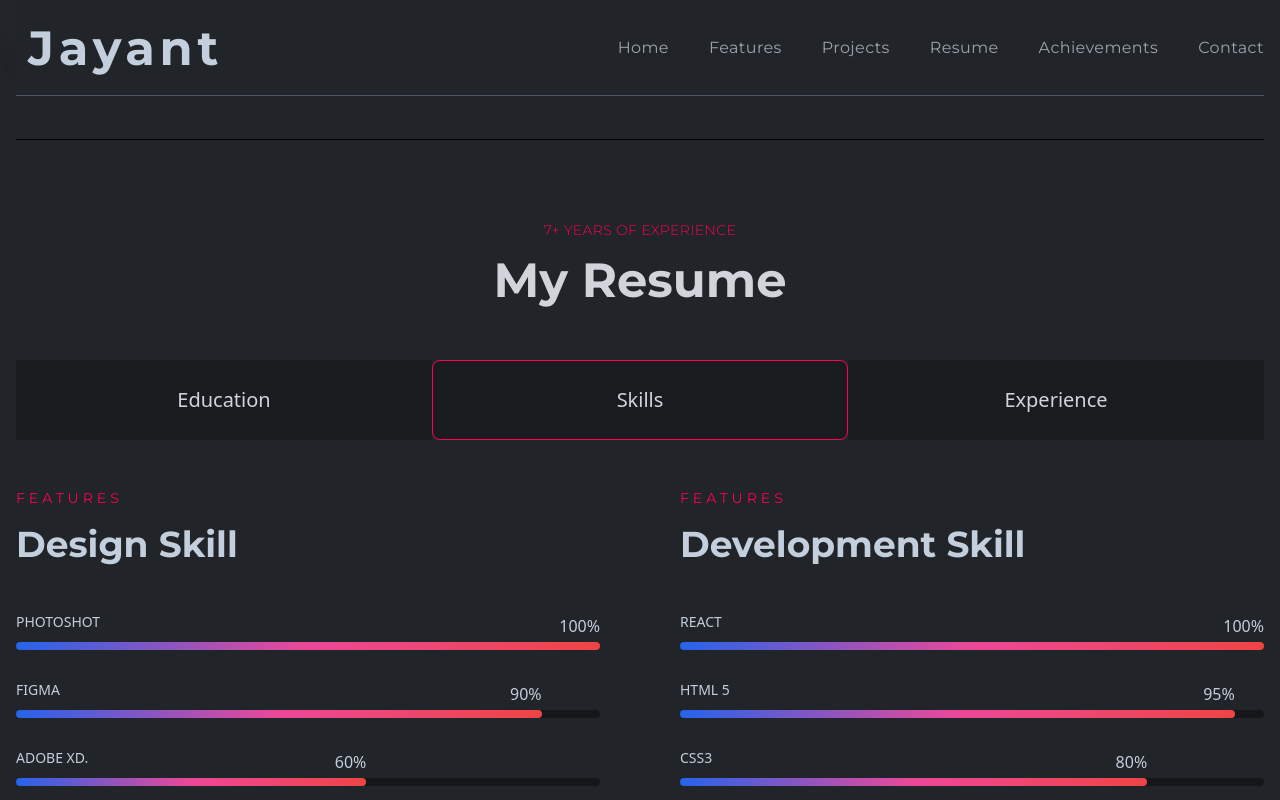
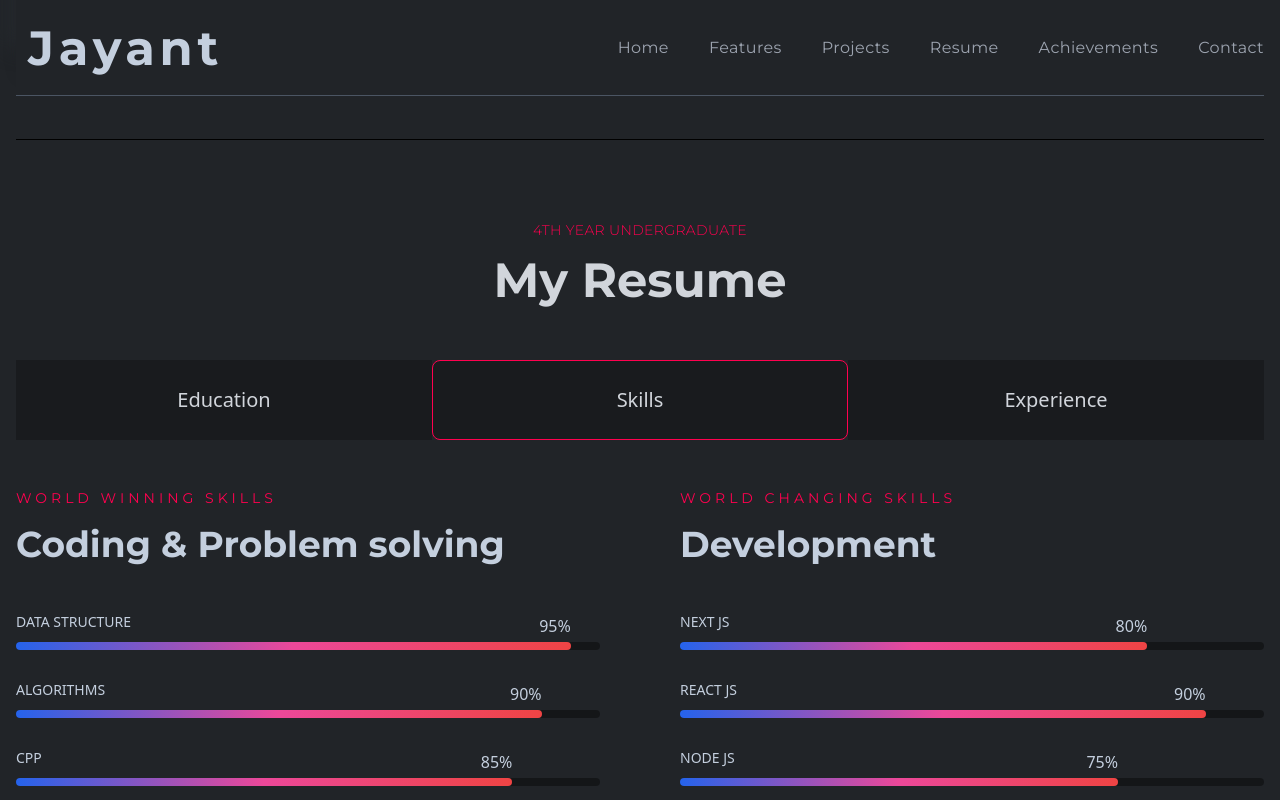
Before and after one commit to Jayant-001/Portfolio, a React (Create React App) app: page / in a window 1280 px wide. Both pictures are taken after a click on the item "Skills". Shown: the part 3607-4407 px from the top of the page. Built offline with nearby package versions, Linux system fonts and the light colour scheme.

Commit message:
update resume section

```diff
--- a/src/components/projects/Projects.js
+++ b/src/components/projects/Projects.js
@@ -29,7 +29,7 @@ const Projects = () => {
         },
         {
             title: "Epic Cart",
-            desc: "E-commerce website build on Next.JS  Features: Payment integration using Stripe, use-shopping-cart hook for products management",
+            desc: "E-commerce website build on Next.JS  Features: Payment integration using Stripe, use-shopping-cart hook for products management.",
             liveUrl: "https://epic-cart-stripe.vercel.app/",
             githubUrl: "https://github.com/Jayant-001/Epic-Cart-Stripe",
             image: ekartProjectImage,
@@ -79,7 +79,7 @@ const Projects = () => {
             </div>
             <div className="grid grid-cols-1 md:grid-cols-2 xl:grid-cols-3 gap-6 xl:gap-14">
                 {projectsData.map((data, id) => {
-                    return <ProjectsCard data={data} />;
+                    return <ProjectsCard key={id} data={data} />;
                 })}
 
                 {/* <ProjectsCard
--- a/src/components/resume/Education.js
+++ b/src/components/resume/Education.js
@@ -19,18 +19,19 @@ const Education = () => {
                         Education Timeline
                     </h2>
                 </div>
-                <div className="mt-6 lgl:mt-14 w-full h-[1000px] border-l-[6px] border-l-black border-opacity-30 flex flex-col gap-10">
+                <div className="mt-6 lgl:mt-14 w-full h-[500px] border-l-[6px] border-l-black border-opacity-30 flex flex-col gap-10">
                     <ResumeCard
                         title="B Tech - Computer Science and Engineering"
                         subTitle="KIET GROUP OF INSTITUTIONS (2021 - 2024)"
-                        result="7.8/10"
-                        des={`The education provided by our college is totally waste. In order to prepare for a good placement you have to fight on your own. In case of failure 'Just blame your college and move on'`}
+                        result="7.8 / 10"
+                        // des={`The education provided by our college is totally waste. In order to prepare for a good placement you have to fight on your own. In case of failure 'Just blame your college and move on'`}
+                        des=""
                     />
                     <ResumeCard
                         title="Diploma - Computer Science and Engineering"
                         subTitle="S R G P Chakia, Chandauli (2018 - 2021)"
-                        result="4.75/5"
-                        des="Higher education is tertiary education leading to award of an academic degree. Higher education, also called post-secondary education."
+                        result="7.7 / 10"
+                        des=""
                     />
                     {/* <ResumeCard
                         title="Secondary School Education"
@@ -42,7 +43,7 @@ const Education = () => {
             </div>
             {/* part Two */}
 
-            <div>
+            {/* <div>
                 <div className="py-6 lgl:py-12 font-titleFont flex flex-col gap-4">
                     <p className="text-sm text-designColor tracking-[4px]">
                         2010 - 2022
@@ -64,14 +65,14 @@ const Education = () => {
                         result="MALAYSIA"
                         des="A popular destination with a growing number of highly qualified homegrown graduates, it's true that securing a role in Malaysia isn't easy."
                     />
-                    {/* <ResumeCard
+                    <ResumeCard
                         title="Front-end Developer"
                         subTitle="Nike - (2020 - 2011)"
                         result="Oman"
                         des="The Oman economy has grown strongly over recent years, having transformed itself from a producer and innovation-based economy."
-                    /> */}
+                    />
                 </div>
-            </div>
+            </div> */}
         </motion.div>
     );
 };
--- a/src/components/resume/Resume.js
+++ b/src/components/resume/Resume.js
@@ -13,7 +13,7 @@ const Resume = () => {
   return (
     <section id="resume" className="w-full py-20 border-b-[1px] border-b-black">
       <div className="flex justify-center items-center text-center">
-        <Title title="7+ YEARS OF EXPERIENCE" des="My Resume" />
+        <Title title="4th year UNDERGRADUATE" des="My Resume" />
       </div>
       <div>
         <ul className="w-full grid grid-cols-1 md:grid-cols-3 xl:grid-cols-3">
--- a/src/components/resume/ResumeCard.js
+++ b/src/components/resume/ResumeCard.js
@@ -2,13 +2,13 @@ import React from 'react'
 
 const ResumeCard = ({title,subTitle,result,des}) => {
   return (
-    <div className="w-full h-1/3 group flex">
+    <div className="w-full h-fit min-h-1/2 group flex">
       <div className="w-10 h-[6px] bgOpacity mt-16 relative">
         <span className="absolute w-5 h-5 rounded-full -top-2 -left-3 flex justify-center items-center bg-black bg-opacity-60">
           <span className="w-3 h-3 rounded-full bg-bodyColor inline-flex group-hover:bg-designColor duration-300"></span>
         </span>
       </div>
-      <div className="w-full bg-black bg-opacity-20 hover:bg-opacity-30 duration-300  rounded-lg p-4 lgl:px-10 flex flex-col justify-center gap-6 lgl:gap-10 shadow-shadowOne">
+      <div className="w-full py-5 md:py-10 bg-black bg-opacity-20 hover:bg-opacity-30 duration-300  rounded-lg p-4 lgl:px-10 flex flex-col justify-center gap-6 lgl:gap-10 shadow-shadowOne">
         <div className="flex flex-col lgl:flex-row justify-between gap-4 lgl:gap-0 lgl:items-center">
           <div>
             <h3 className="text-xl md:text-2xl font-semibold group-hover:text-white duration-300">
--- a/src/components/resume/Skills.js
+++ b/src/components/resume/Skills.js
@@ -1,5 +1,5 @@
-import React from 'react'
-import { motion } from 'framer-motion';
+import React from "react";
+import { motion } from "framer-motion";
 
 const Skills = () => {
     return (
@@ -11,26 +11,34 @@ const Skills = () => {
             <div className="w-full lgl:w-1/2">
                 <div className="py-12 font-titleFont flex flex-col gap-4">
                     <p className="text-sm text-designColor tracking-[4px] uppercase">
-            Features
+                    World winning skills
                     </p>
-          <h2 className="text-3xl md:text-4xl font-bold">Design Skill</h2>
+                    <h2 className="text-3xl md:text-4xl font-bold">
+                        Coding & Problem solving
+                    </h2>
                 </div>
                 <div className='className="mt-14 w-full flex flex-col gap-6'>
                     <div className="overflow-x-hidden">
-            <p className="text-sm uppercase font-medium">Photoshot</p>
+                        <p className="text-sm uppercase font-medium">
+                            Data Structure
+                        </p>
                         <span className="w-full h-2 bgOpacity rounded-md inline-flex mt-2">
                             <motion.span
                                 initial={{ x: "-100%", opacity: 0 }}
                                 animate={{ x: 0, opacity: 1 }}
                                 transition={{ duration: 0.5, delay: 0.5 }}
-                className="w-full h-full bg-gradient-to-r from-blue-600 via-pink-500 to-red-500 rounded-md relative"
+                                className="w-[95%] h-full bg-gradient-to-r from-blue-600 via-pink-500 to-red-500 rounded-md relative"
                             >
-                <span className="absolute -top-7 right-0">100%</span>
+                                <span className="absolute -top-7 right-0">
+                                    95%
+                                </span>
                             </motion.span>
                         </span>
                     </div>
                     <div className="overflow-x-hidden">
-            <p className="text-sm uppercase font-medium">Figma</p>
+                        <p className="text-sm uppercase font-medium">
+                            Algorithms
+                        </p>
                         <span className="w-full h-2 bgOpacity rounded-md inline-flex mt-2">
                             <motion.span
                                 initial={{ x: "-100%", opacity: 0 }}
@@ -38,46 +46,58 @@ const Skills = () => {
                                 transition={{ duration: 0.5, delay: 0.5 }}
                                 className="w-[90%] h-full bg-gradient-to-r from-blue-600 via-pink-500 to-red-500 rounded-md relative"
                             >
-                <span className="absolute -top-7 right-0">90%</span>
+                                <span className="absolute -top-7 right-0">
+                                    90%
+                                </span>
                             </motion.span>
                         </span>
                     </div>
                     <div className="overflow-x-hidden">
-            <p className="text-sm uppercase font-medium">Adobe XD.</p>
+                        <p className="text-sm uppercase font-medium">
+                            CPP
+                        </p>
                         <span className="w-full h-2 bgOpacity rounded-md inline-flex mt-2">
                             <motion.span
                                 initial={{ x: "-100%", opacity: 0 }}
                                 animate={{ x: 0, opacity: 1 }}
                                 transition={{ duration: 0.5, delay: 0.5 }}
-                className="w-[60%] h-full bg-gradient-to-r from-blue-600 via-pink-500 to-red-500 rounded-md relative"
+                                className="w-[85%] h-full bg-gradient-to-r from-blue-600 via-pink-500 to-red-500 rounded-md relative"
                             >
-                <span className="absolute -top-7 right-0">60%</span>
+                                <span className="absolute -top-7 right-0">
+                                    85%
+                                </span>
                             </motion.span>
                         </span>
                     </div>
                     <div className="overflow-x-hidden">
-            <p className="text-sm uppercase font-medium">Adobe Illustrator</p>
+                        <p className="text-sm uppercase font-medium">
+                            Javascript
+                        </p>
                         <span className="w-full h-2 bgOpacity rounded-md inline-flex mt-2">
                             <motion.span
                                 initial={{ x: "-100%", opacity: 0 }}
                                 animate={{ x: 0, opacity: 1 }}
                                 transition={{ duration: 0.5, delay: 0.5 }}
-                className="w-[70%] h-full bg-gradient-to-r from-blue-600 via-pink-500 to-red-500 rounded-md relative"
+                                className="w-[90%] h-full bg-gradient-to-r from-blue-600 via-pink-500 to-red-500 rounded-md relative"
                             >
-                <span className="absolute -top-7 right-0">70%</span>
+                                <span className="absolute -top-7 right-0">
+                                    90%
+                                </span>
                             </motion.span>
                         </span>
                     </div>
                     <div className="overflow-x-hidden">
-            <p className="text-sm uppercase font-medium">Design</p>
+                        <p className="text-sm uppercase font-medium">Java</p>
                         <span className="w-full h-2 bgOpacity rounded-md inline-flex mt-2">
                             <motion.span
                                 initial={{ x: "-100%", opacity: 0 }}
                                 animate={{ x: 0, opacity: 1 }}
                                 transition={{ duration: 0.5, delay: 0.5 }}
-                className="w-[95%] h-full bg-gradient-to-r from-blue-600 via-pink-500 to-red-500 rounded-md relative"
+                                className="w-[80%] h-full bg-gradient-to-r from-blue-600 via-pink-500 to-red-500 rounded-md relative"
                             >
-                <span className="absolute -top-7 right-0">95%</span>
+                                <span className="absolute -top-7 right-0">
+                                    80%
+                                </span>
                             </motion.span>
                         </span>
                     </div>
@@ -87,26 +107,64 @@ const Skills = () => {
             <div className="w-full lgl:w-1/2">
                 <div className="py-12 font-titleFont flex flex-col gap-4">
                     <p className="text-sm text-designColor tracking-[4px] uppercase">
-            Features
+                        World changing skills
                     </p>
-          <h2 className="text-3xl md:text-4xl font-bold">Development Skill</h2>
+                    <h2 className="text-3xl md:text-4xl font-bold">
+                        Development
+                    </h2>
                 </div>
                 <div className="flex flex-col gap-6">
                     <div className="overflow-x-hidden">
-            <p className="text-sm uppercase font-medium">React</p>
+                        <p className="text-sm uppercase font-medium">Next JS</p>
                         <span className="w-full h-2 bgOpacity rounded-md inline-flex mt-2">
                             <motion.span
                                 initial={{ x: "-100%", opacity: 0 }}
                                 animate={{ x: 0, opacity: 1 }}
                                 transition={{ duration: 0.5, delay: 0.5 }}
-                className="w-full h-full bg-gradient-to-r from-blue-600 via-pink-500 to-red-500 rounded-md relative"
+                                className="w-[80%] h-full bg-gradient-to-r from-blue-600 via-pink-500 to-red-500 rounded-md relative"
                             >
-                <span className="absolute -top-7 right-0">100%</span>
+                                <span className="absolute -top-7 right-0">
+                                    80%
+                                </span>
                             </motion.span>
                         </span>
                     </div>
                     <div className="overflow-x-hidden">
-            <p className="text-sm uppercase font-medium">HTML 5</p>
+                        <p className="text-sm uppercase font-medium">
+                            React JS
+                        </p>
+                        <span className="w-full h-2 bgOpacity rounded-md inline-flex mt-2">
+                            <motion.span
+                                initial={{ x: "-100%", opacity: 0 }}
+                                animate={{ x: 0, opacity: 1 }}
+                                transition={{ duration: 0.5, delay: 0.5 }}
+                                className="w-[90%] h-full bg-gradient-to-r from-blue-600 via-pink-500 to-red-500 rounded-md relative"
+                            >
+                                <span className="absolute -top-7 right-0">
+                                    90%
+                                </span>
+                            </motion.span>
+                        </span>
+                    </div>
+                    <div className="overflow-x-hidden">
+                        <p className="text-sm uppercase font-medium">Node JS</p>
+                        <span className="w-full h-2 bgOpacity rounded-md inline-flex mt-2">
+                            <motion.span
+                                initial={{ x: "-100%", opacity: 0 }}
+                                animate={{ x: 0, opacity: 1 }}
+                                transition={{ duration: 0.5, delay: 0.5 }}
+                                className="w-[75%] h-full bg-gradient-to-r from-blue-600 via-pink-500 to-red-500 rounded-md relative"
+                            >
+                                <span className="absolute -top-7 right-0">
+                                    75%
+                                </span>
+                            </motion.span>
+                        </span>
+                    </div>
+                    {/* <div className="overflow-x-hidden">
+                        <p className="text-sm uppercase font-medium">
+                            Javascript
+                        </p>
                         <span className="w-full h-2 bgOpacity rounded-md inline-flex mt-2">
                             <motion.span
                                 initial={{ x: "-100%", opacity: 0 }}
@@ -114,38 +172,14 @@ const Skills = () => {
                                 transition={{ duration: 0.5, delay: 0.5 }}
                                 className="w-[95%] h-full bg-gradient-to-r from-blue-600 via-pink-500 to-red-500 rounded-md relative"
                             >
-                <span className="absolute -top-7 right-0">95%</span>
+                                <span className="absolute -top-7 right-0">
+                                    95%
+                                </span>
                             </motion.span>
                         </span>
-          </div>
+                    </div> */}
                     <div className="overflow-x-hidden">
-            <p className="text-sm uppercase font-medium">CSS3</p>
-            <span className="w-full h-2 bgOpacity rounded-md inline-flex mt-2">
-              <motion.span
-                initial={{ x: "-100%", opacity: 0 }}
-                animate={{ x: 0, opacity: 1 }}
-                transition={{ duration: 0.5, delay: 0.5 }}
-                className="w-[80%] h-full bg-gradient-to-r from-blue-600 via-pink-500 to-red-500 rounded-md relative"
-              >
-                <span className="absolute -top-7 right-0">80%</span>
-              </motion.span>
-            </span>
-          </div>
-          <div className="overflow-x-hidden">
-            <p className="text-sm uppercase font-medium">JAVASCRIPT</p>
-            <span className="w-full h-2 bgOpacity rounded-md inline-flex mt-2">
-              <motion.span
-                initial={{ x: "-100%", opacity: 0 }}
-                animate={{ x: 0, opacity: 1 }}
-                transition={{ duration: 0.5, delay: 0.5 }}
-                className="w-[75%] h-full bg-gradient-to-r from-blue-600 via-pink-500 to-red-500 rounded-md relative"
-              >
-                <span className="absolute -top-7 right-0">75%</span>
-              </motion.span>
-            </span>
-          </div>
-          <div className="overflow-x-hidden">
-            <p className="text-sm uppercase font-medium">SOFTWARE</p>
+                        <p className="text-sm uppercase font-medium">My SQL</p>
                         <span className="w-full h-2 bgOpacity rounded-md inline-flex mt-2">
                             <motion.span
                                 initial={{ x: "-100%", opacity: 0 }}
@@ -153,7 +187,26 @@ const Skills = () => {
                                 transition={{ duration: 0.5, delay: 0.5 }}
                                 className="w-[90%] h-full bg-gradient-to-r from-blue-600 via-pink-500 to-red-500 rounded-md relative"
                             >
-                <span className="absolute -top-7 right-0">90%</span>
+                                <span className="absolute -top-7 right-0">
+                                    90%
+                                </span>
+                            </motion.span>
+                        </span>
+                    </div>
+                    <div className="overflow-x-hidden">
+                        <p className="text-sm uppercase font-medium">
+                            Mongo DB
+                        </p>
+                        <span className="w-full h-2 bgOpacity rounded-md inline-flex mt-2">
+                            <motion.span
+                                initial={{ x: "-100%", opacity: 0 }}
+                                animate={{ x: 0, opacity: 1 }}
+                                transition={{ duration: 0.5, delay: 0.5 }}
+                                className="w-[95%] h-full bg-gradient-to-r from-blue-600 via-pink-500 to-red-500 rounded-md relative"
+                            >
+                                <span className="absolute -top-7 right-0">
+                                    95%
+                                </span>
                             </motion.span>
                         </span>
                     </div>
@@ -161,6 +214,6 @@ const Skills = () => {
             </div>
         </motion.div>
     );
-}
+};
 
-export default Skills
+export default Skills;
```
Also changed, not shown: src/components/resume/Experience.js (+18 -12 lines). Lines whose indentation alone changed are shown as unchanged.
